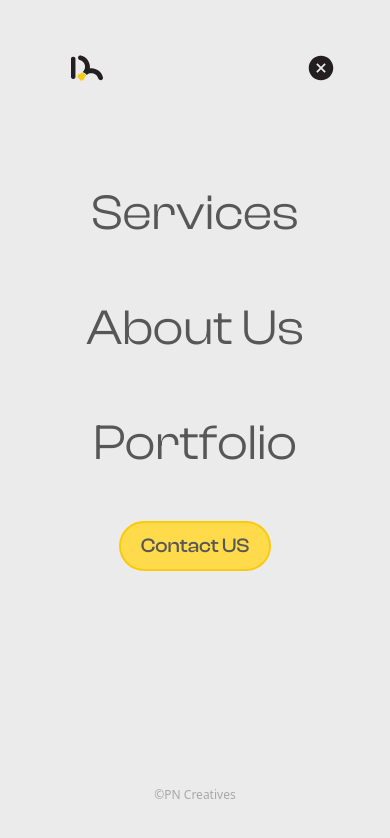
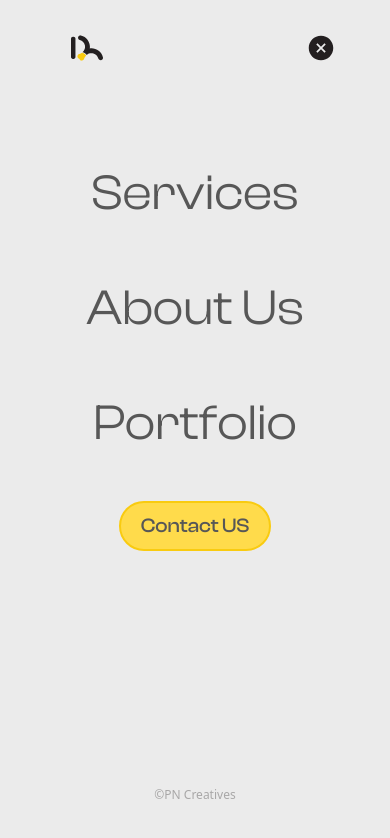
Before and after one commit to nyator/pncreatives-website, a React (Vite) app: page / in a window 390 px wide. Both pictures are taken after a click on the button 320 px from the left and 49 px from the top of the page. Shown: the top 838 px of the page. Built offline with nearby package versions, Linux system fonts and the light colour scheme; a web font is replaced by a local one.

Commit message:
"Update Navbar component: changed margin top from 10 to 5 in mobile menu, and removed title prop in LandingPage"

```diff
--- a/src/components/Navbar.jsx
+++ b/src/components/Navbar.jsx
@@ -101,7 +101,7 @@ const Navbar = ({title , className }) => {
               exit="exit"
               className="fixed md:hidden h-screen w-full origin-top left-0 top-0 bg-gray z-20"
             >
-              <div className="flex w-4/5 mx-auto justify-between items-center pl-8 pr-4 py-3 mt-10 rounded-full">
+              <div className="flex w-4/5 mx-auto justify-between items-center pl-8 pr-4 py-3 mt-5 rounded-full">
                 <div>
                   <img src={logo} alt="pnCreatives" className="size-8" />
                 </div>
--- a/src/pages/LandingPage.jsx
+++ b/src/pages/LandingPage.jsx
@@ -13,7 +13,7 @@ const LandingPage = () => {
   return (
     <>
       <div className="w-4/5 mx-auto">
-        <Navbar title="Portfolio" />
+        <Navbar title="" />
       </div>
       <section className="text-primary  font-cVariable w-4/5 h-screen mx-auto justify-between items-center pt-[120px] md:pt-[180px]">
         <div className="leading-none font-cRegular line-clamp-[7] relative">
```
